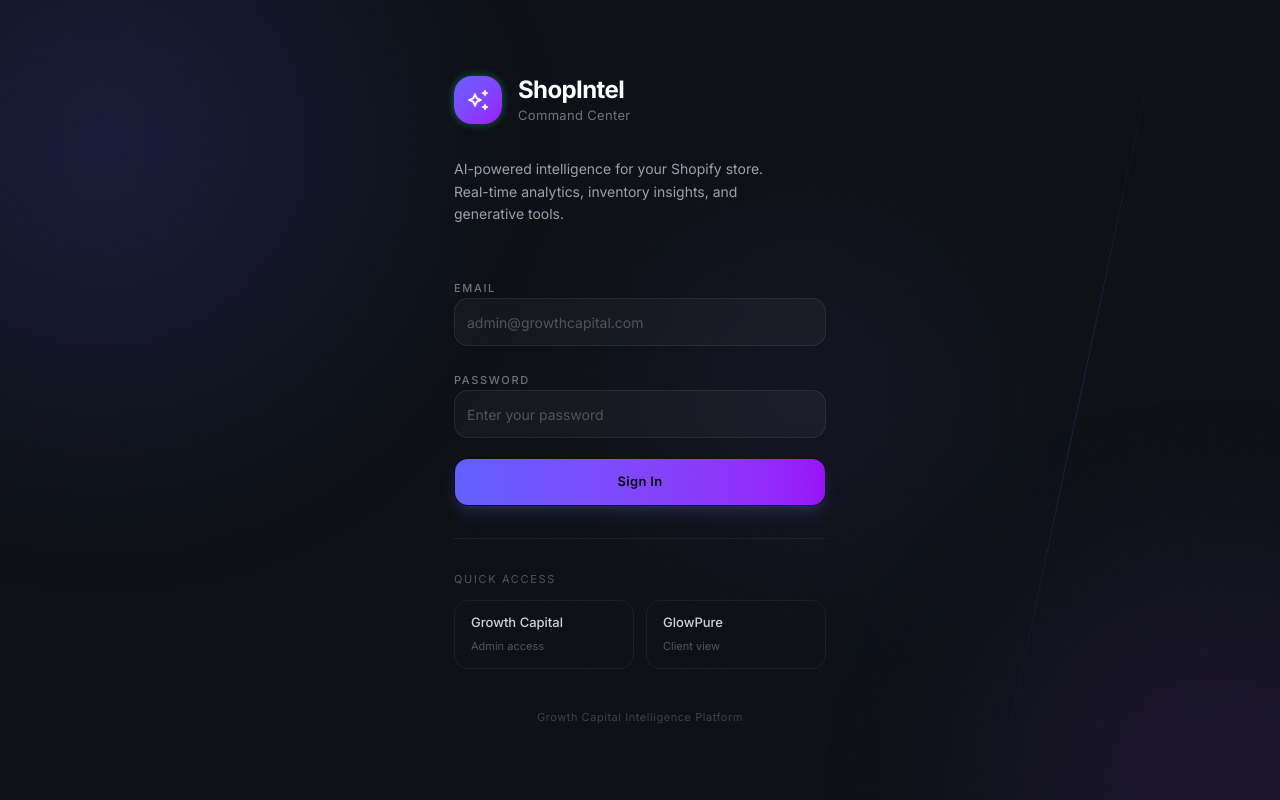
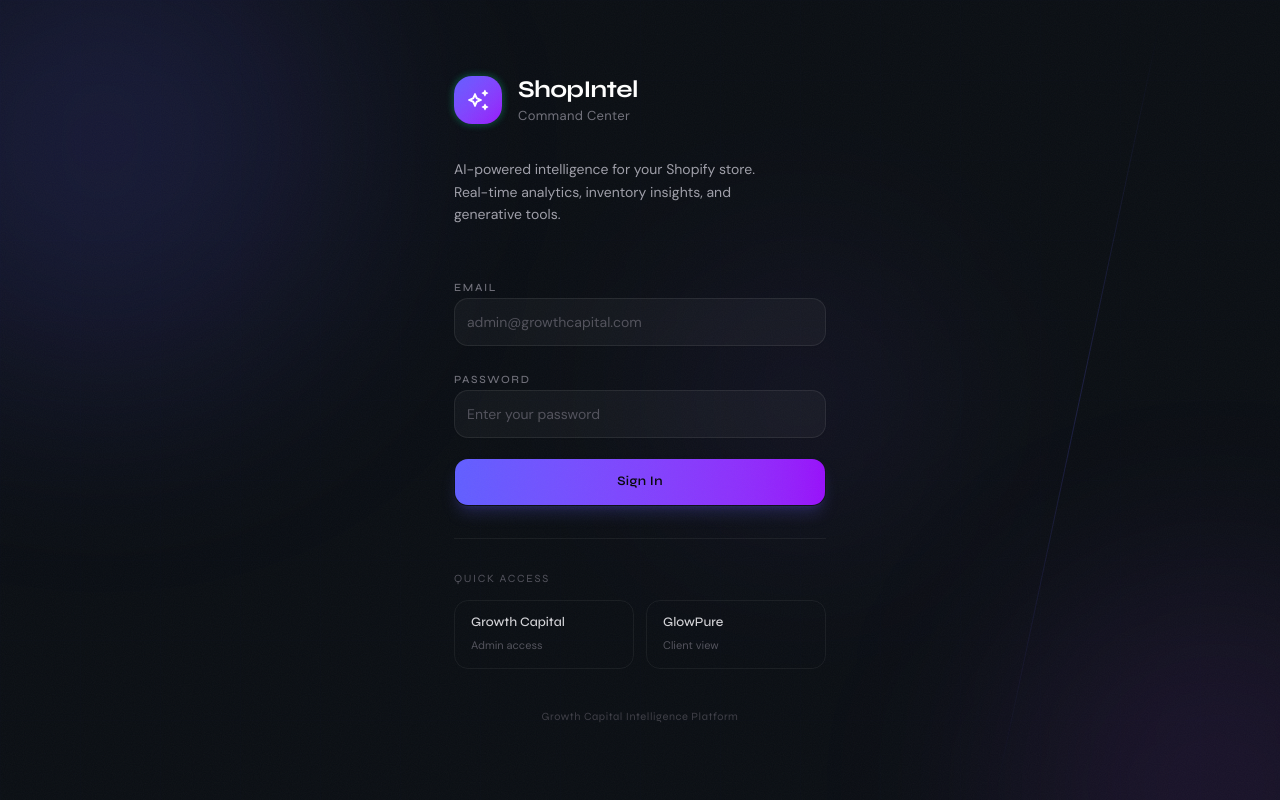
Before and after one commit to magnacollective/shopintel, a Next.js app: page /login in a window 1280 px wide. Built offline with nearby package versions, Linux system fonts and the light colour scheme.

Commit message:
fix: chart tooltip readability - dark backgrounds and full product names on hover
- Top products chart tooltip now resolves truncated names to full product titles
- Fulfillment breakdown tooltip uses solid dark background instead of transparent
- Update fonts to Syne (display) and DM Sans (body)

```diff
--- a/src/app/layout.tsx
+++ b/src/app/layout.tsx
@@ -1,10 +1,17 @@
 import type { Metadata } from "next";
-import { Inter, JetBrains_Mono } from "next/font/google";
+import { Syne, DM_Sans, JetBrains_Mono } from "next/font/google";
 import "./globals.css";
 
-const inter = Inter({
+const syne = Syne({
+  variable: "--font-display",
+  subsets: ["latin"],
+  weight: ["400", "500", "600", "700", "800"],
+});
+
+const dmSans = DM_Sans({
   variable: "--font-sans",
   subsets: ["latin"],
+  weight: ["300", "400", "500", "600", "700"],
 });
 
 const jetbrainsMono = JetBrains_Mono({
@@ -26,7 +33,7 @@ export default function RootLayout({
   return (
     <html
       lang="en"
-      className={`dark ${inter.variable} ${jetbrainsMono.variable} h-full antialiased`}
+      className={`dark ${syne.variable} ${dmSans.variable} ${jetbrainsMono.variable} h-full antialiased`}
     >
       <head>
         <link
--- a/src/components/generative/status-chart.tsx
+++ b/src/components/generative/status-chart.tsx
@@ -49,12 +49,15 @@ export function StatusChart({ data, title }: StatusChartProps) {
               <Tooltip
                 contentStyle={{
                   borderRadius: "8px",
-                  border: "1px solid rgba(255,255,255,0.1)",
+                  border: "1px solid rgba(255,255,255,0.15)",
                   fontSize: "12px",
                   backgroundColor: "#111",
                   color: "#fff",
+                  padding: "8px 12px",
                 }}
+                wrapperStyle={{ outline: "none" }}
                 itemStyle={{ color: "#fff" }}
+                labelStyle={{ color: "#fff", fontWeight: 600 }}
                 formatter={(value, name) => [`${Number(value)} orders`, name]}
               />
               <Legend
--- a/src/components/generative/top-products-chart.tsx
+++ b/src/components/generative/top-products-chart.tsx
@@ -60,11 +60,21 @@ export function TopProductsChart({ data, currency }: TopProductsChartProps) {
                   name === "revenue" ? formatCurrency(Number(value)) : value,
                   name === "revenue" ? "Revenue" : "Units Sold",
                 ]}
+                labelFormatter={(label) => {
+                  const item = data.find(
+                    (d) => d.title === label || d.title.startsWith(String(label).replace("...", ""))
+                  );
+                  return item?.title || label;
+                }}
                 contentStyle={{
                   borderRadius: "8px",
-                  border: "1px solid var(--border)",
+                  border: "1px solid rgba(255,255,255,0.1)",
                   fontSize: "12px",
+                  backgroundColor: "#111",
+                  color: "#fff",
                 }}
+                labelStyle={{ color: "#fff", fontWeight: 600, marginBottom: 4 }}
+                itemStyle={{ color: "#ccc" }}
               />
               <Bar dataKey="revenue" fill="#8b5cf6" radius={[0, 4, 4, 0]} />
             </BarChart>
```
